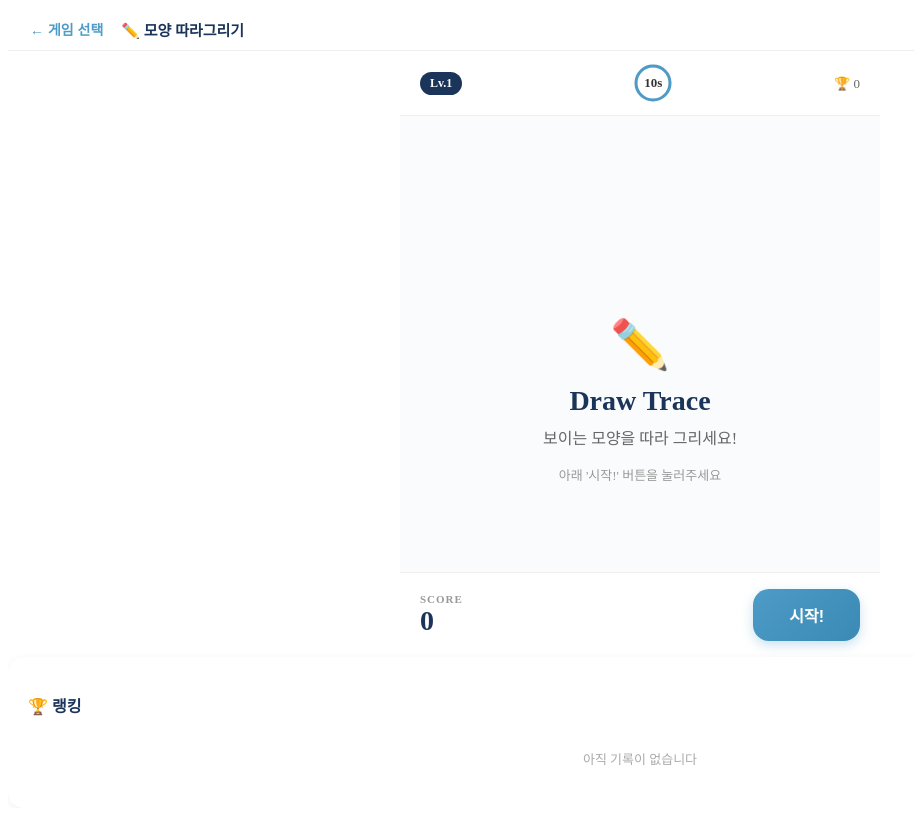
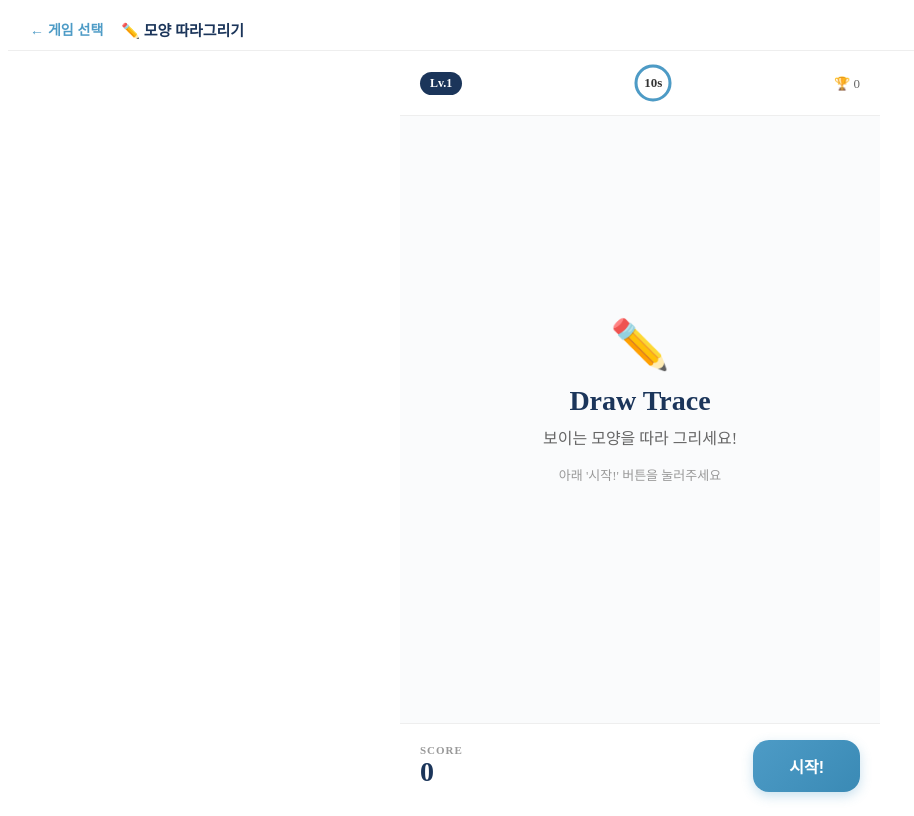
Before and after one commit to haeseoky/drawtrace, a Vue app: page /draw-trace in a window 1280 px wide. Shown: the whole page, without its empty margins (0-914 px from the left). Built offline with nearby package versions, Linux system fonts and the light colour scheme.

Commit message:
fix: 게임 하단 잘림 근본 수정 - viewport 기반 캔버스 크기 계산 + 리더보드 숨김

```diff
--- a/src/components/BrickBreakerGame.vue
+++ b/src/components/BrickBreakerGame.vue
@@ -142,12 +142,15 @@ function setupCanvas() {
   if (!container || !canvas) return
 
   dpr = window.devicePixelRatio || 1
-  const rect = container.getBoundingClientRect()
-  // HUD(40px) + 이펙트 배지(최대 30px) 항상 고정 여유 확보
-  // — 이펙트 활성화/만료 시 캔버스 리사이즈 방지
-  const hudH = 70
-  canvasW = rect.width
-  canvasH = rect.height - hudH
+
+  // viewport 전체 높이에서 nav + hud + effects 영역 제외
+  const navH = 48 // game-nav 높이
+  const hudH = 40 // hud min-height
+  const effectsH = 30 // active-effects min-height
+  const viewH = window.innerHeight
+
+  canvasW = Math.min(window.innerWidth, 600)
+  canvasH = viewH - navH - hudH - effectsH
 
   canvas.width = canvasW * dpr
   canvas.height = canvasH * dpr
--- a/src/views/BrickBreakerPage.vue
+++ b/src/views/BrickBreakerPage.vue
@@ -6,7 +6,7 @@
       <span class="nav-spacer"></span>
     </nav>
     <BrickBreakerGame @score="onScore" @share="onShare" />
-    <Leaderboard :game-id="'brick-breaker'" ref="lbRef" />
+    <Leaderboard v-show="false" :game-id="'brick-breaker'" ref="lbRef" />
     <ShareModal :visible="showShare" game-name="핑퐁 벽돌깨기" :score="shareScore" @close="showShare = false" />
   </div>
 </template>
--- a/src/views/ColorMatchPage.vue
+++ b/src/views/ColorMatchPage.vue
@@ -6,7 +6,7 @@
       <span class="nav-spacer"></span>
     </nav>
     <ColorMatchGame @score="onScore" @share="onShare" />
-    <Leaderboard :game-id="'color-match'" ref="lbRef" />
+    <Leaderboard v-show="false" :game-id="'color-match'" ref="lbRef" />
     <ShareModal :visible="showShare" game-name="컬러 매치" :score="shareScore" @close="showShare = false" />
   </div>
 </template>
--- a/src/views/DrawTracePage.vue
+++ b/src/views/DrawTracePage.vue
@@ -6,7 +6,7 @@
       <span class="nav-spacer"></span>
     </nav>
     <DrawGame @score="onScore" @share="onShare" />
-    <Leaderboard :game-id="'draw-trace'" ref="lbRef" />
+    <Leaderboard v-show="false" :game-id="'draw-trace'" ref="lbRef" />
     <ShareModal
       :visible="showShare"
       :game-name="shareData.name"
--- a/src/views/MemoryPage.vue
+++ b/src/views/MemoryPage.vue
@@ -6,7 +6,7 @@
       <span class="nav-spacer"></span>
     </nav>
     <MemoryGame @score="onScore" @share="onShare" />
-    <Leaderboard :game-id="'memory'" ref="lbRef" />
+    <Leaderboard v-show="false" :game-id="'memory'" ref="lbRef" />
     <ShareModal :visible="showShare" game-name="기억력 카드" :score="shareScore" @close="showShare = false" />
   </div>
 </template>
--- a/src/views/ReactionPage.vue
+++ b/src/views/ReactionPage.vue
@@ -6,7 +6,7 @@
       <span class="nav-spacer"></span>
     </nav>
     <ReactionGame @score="onScore" @share="onShare" ref="gameRef" />
-    <Leaderboard :game-id="'reaction'" ref="lbRef" />
+    <Leaderboard v-show="false" :game-id="'reaction'" ref="lbRef" />
     <ShareModal :visible="showShare" game-name="반응 속도" :score="shareScore" @close="showShare = false" />
   </div>
 </template>
```
